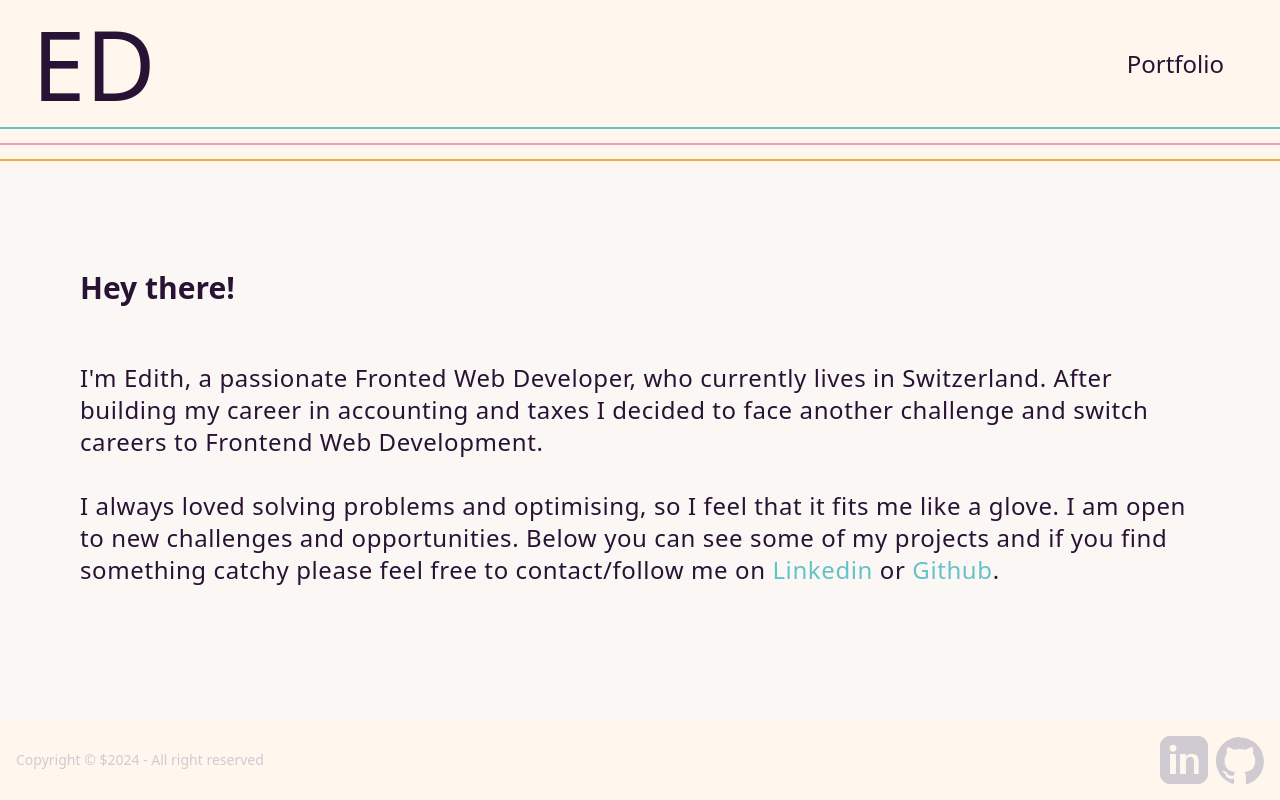
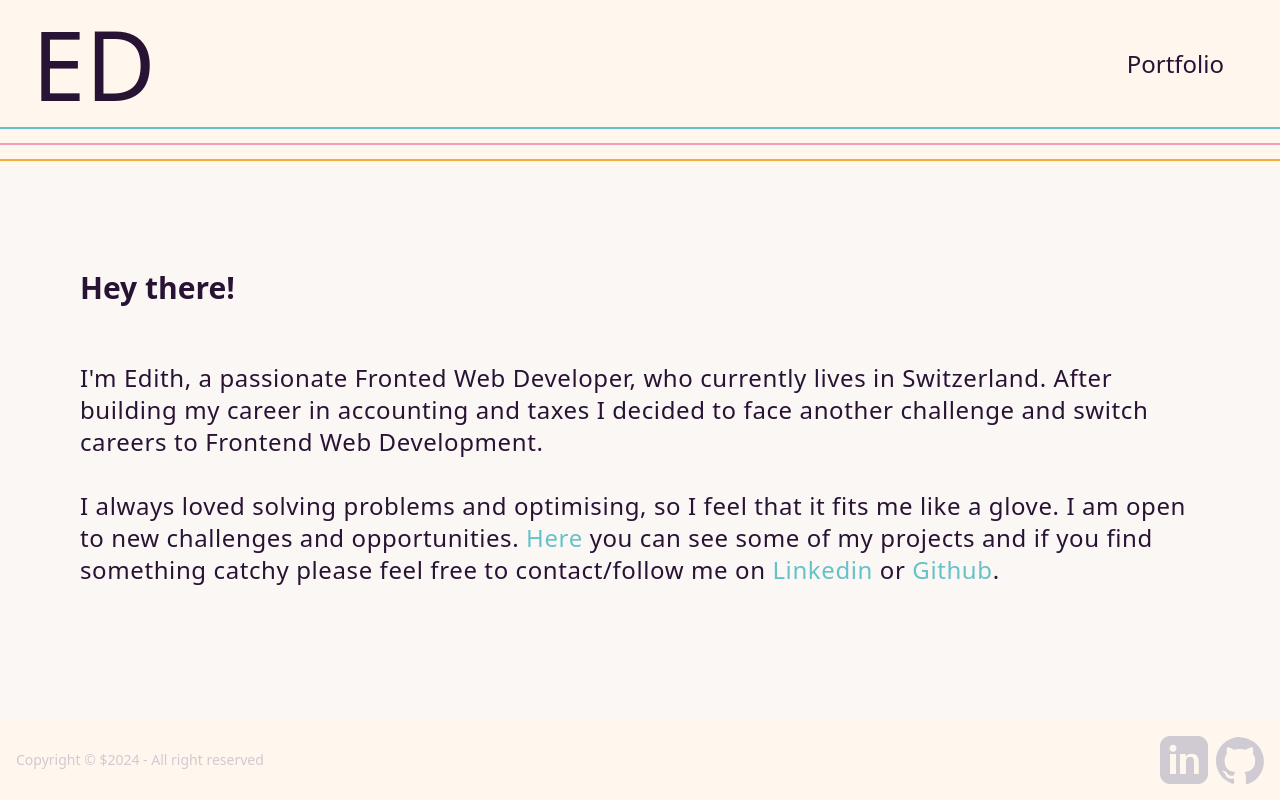
Before and after one commit to edithdimboiu/portfolio, a Next.js app: page / in a window 1280 px wide. Built offline with nearby package versions, Linux system fonts and the light colour scheme.

Commit message:
update hero on homepage with link to projects page

```diff
--- a/src/app/page.tsx
+++ b/src/app/page.tsx
@@ -8,7 +8,11 @@ export default function Home() {
           <h1 className="text-3xl font-bold mb-8">Hey there!</h1>
           <p className="py-6 text-l md:text-2xl tracking-wide">
             I'm Edith, a passionate Fronted Web Developer, who currently lives in Switzerland. After building my career in accounting and taxes I decided to face another challenge and switch careers to Frontend Web Development. <br></br> <br></br>I always loved solving problems and optimising, so I
-            feel that it fits me like a glove. I am open to new challenges and opportunities. Below you can see some of my projects and if you find something catchy please feel free to contact/follow me on{" "}
+            feel that it fits me like a glove. I am open to new challenges and opportunities.{" "}
+            <Link className="text-primary" href="/projects">
+              Here
+            </Link>{" "}
+            you can see some of my projects and if you find something catchy please feel free to contact/follow me on{" "}
             <Link className="text-primary" href="https://linkedin.com/in/edith-dimboiu-1670b869" target="_blank" rel="noopener noreferrer">
               Linkedin
             </Link>{" "}
```
